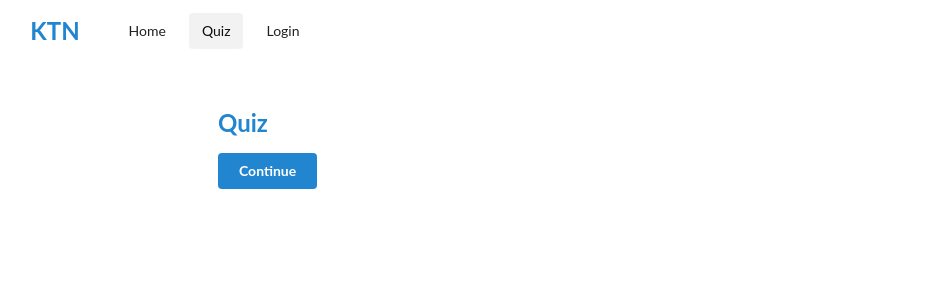
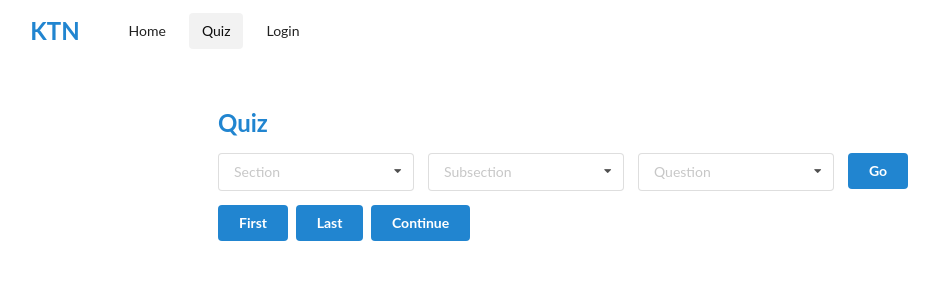
Before and after one commit to tenstad/ktn, a Django app: page /quiz/ in a window 1280 px wide. Shown: the top 300 px of the page, without its empty margins (72-1011 px from the left). Run offline with Django 3.2, Linux system fonts and the light colour scheme; data that the repository does not hold is empty.

Commit message:
Add question selection

```diff
--- a/ktn/templates/ktn/base.html
+++ b/ktn/templates/ktn/base.html
@@ -51,8 +51,6 @@
     </script>
   {% endif %}
 
-  {% include 'ktn/delete.html' %}
-
   <script>
     $('.menu .{% block tab %}home{% endblock tab %}_tab').addClass('active');
   </script>
--- /dev/null
+++ b/quiz/static/quiz/js/quiz.js
@@ -0,0 +1,7 @@
+$(function () {
+    $('.submit').click(function () {
+        $('form').submit();
+    });
+
+    $('.dropdown').dropdown();
+});
--- a/quiz/templates/quiz/quiz.html
+++ b/quiz/templates/quiz/quiz.html
@@ -7,6 +7,57 @@
 {% block content %}
   <div class="ui container text">
     <h2 class="ui header item {{ "ACCENT_COLOR_NAME"|setting }}">Quiz</h2>
+
+    <form class="ui form" method="POST" target="">
+      {% csrf_token %}
+      <div class="fields">
+        <div class="field">
+          <div class="ui selection subject dropdown search scrolling field">
+            <input class="dummy" name="section" type="hidden">
+            <i class="dropdown icon"></i>
+            <div class="default text">Section</div>
+            <div class="menu">
+              {% for section in sections %}
+                <div class="item">{{ section }}</div>
+              {% endfor %}
+            </div>
+          </div>
+        </div>
+        <div class="field">
+          <div class="ui selection subject dropdown search scrolling field">
+            <input class="dummy" name="subsection" type="hidden">
+            <i class="dropdown icon"></i>
+            <div class="default text">Subsection</div>
+            <div class="menu">
+              {% for subsection in subsections %}
+                <div class="item">{{ subsection }}</div>
+              {% endfor %}
+            </div>
+          </div>
+        </div>
+        <div class="field">
+          <div class="ui selection subject dropdown search scrolling field">
+            <input class="dummy" name="question" type="hidden">
+            <i class="dropdown icon"></i>
+            <div class="default text">Question</div>
+            <div class="menu">
+              {% for question in questions %}
+                <div class="item">{{ question }}</div>
+              {% endfor %}
+            </div>
+          </div>
+        </div>
+        <div class="field">
+          <a class="ui {{ 'ACCENT_COLOR_NAME'|setting }} button submit">Go</a>
+        </div>
+      </div>
+    </form>
+
+
+    <a class="ui {{ 'ACCENT_COLOR_NAME'|setting }} button" href="/quiz/first">First</a>
+    <a class="ui {{ 'ACCENT_COLOR_NAME'|setting }} button" href="/quiz/last">Last</a>
     <a class="ui {{ 'ACCENT_COLOR_NAME'|setting }} button" href="/quiz/continue">Continue</a>
   </div>
+
+  <script src="{% static "quiz/js/quiz.js" %}"></script>
 {% endblock content %}
--- a/quiz/urls.py
+++ b/quiz/urls.py
@@ -1,8 +1,10 @@
-from django.conf.urls import url, include
-from .views import Quiz, Question, Continue
+from django.conf.urls import url
+from .views import Quiz, Question, Continue, First, Last
 
 urlpatterns = [
     url(r'^$', Quiz.as_view()),
     url(r'^continue', Continue.as_view()),
+    url(r'^first', First.as_view()),
+    url(r'^last', Last.as_view()),
     url(r'(?P<section_num>[0-9]+)/(?P<subsection_num>[0-9]+)/(?P<question_num>[0-9]+)/', Question.as_view()),
 ]
--- a/quiz/views.py
+++ b/quiz/views.py
@@ -1,13 +1,52 @@
+from django.contrib import messages
 from django.http import HttpResponseRedirect, JsonResponse
 from django.shortcuts import render
 from django.views import View
 
-from .models import Section, Answer, Question as QuestionModel
+from .models import Section, Subsection, Answer, Question as QuestionModel
 
 
 class Quiz(View):
     def get(self, request, *args, **kwargs):
-        return render(request, 'quiz/quiz.html')
+        context = {
+            'sections': [section.number for section in Section.objects.all()],
+            'subsections': [a for a in range(1,6)],
+            'questions': [a for a in range(1,11)],
+        }
+        return render(request, 'quiz/quiz.html', context)
+
+    def post(self, request, *args, **kwargs):
+        try:
+            section = request.POST['section']
+            subsection = request.POST['subsection']
+            question = request.POST['question']
+
+            if not section:
+                section = Section.objects.first()
+            else:
+                section = Section.objects.get(number=section)
+            if not subsection:
+                subsection = section.subsection_set.first()
+            else:
+                subsection = Subsection.objects.get(section=section, number=subsection)
+            if not question:
+                question = subsection.question_set.first()
+            else:
+                question = QuestionModel.objects.get(subsection=subsection, number=question)
+
+            return HttpResponseRedirect('/quiz/%s/%s/%s/' % (section.number, subsection.number, question.number))
+        except (ValueError, Section.DoesNotExist, Subsection.DoesNotExist, QuestionModel.DoesNotExist):
+            messages.error(request, 'Question does not exist')
+            return render(request, 'quiz/quiz.html')
+
+class First(View):
+    def get(self, request, *args, **kwargs):
+        return HttpResponseRedirect(Section.objects.first().subsection_set.first().question_set.first().url())
+
+
+class Last(View):
+    def get(self, request, *args, **kwargs):
+        return HttpResponseRedirect(Section.objects.last().subsection_set.last().question_set.last().url())
 
 
 class Continue(View):
@@ -22,7 +61,8 @@ class Question(View):
     def get(self, request, section_num, subsection_num, question_num, *args, **kwargs):
         question = QuestionModel.get(section_num, subsection_num, question_num)
         if request.user.is_authenticated:
-            results = [a.correct for a in Answer.objects.filter(question=question, user=request.user).order_by('timestamp')]
+            results = [a.correct for a in
+                       Answer.objects.filter(question=question, user=request.user).order_by('timestamp')]
         else:
             results = []
         context = {
```
Also changed, not shown: quiz/static/quiz/css/question.css (line endings or trailing spaces).
